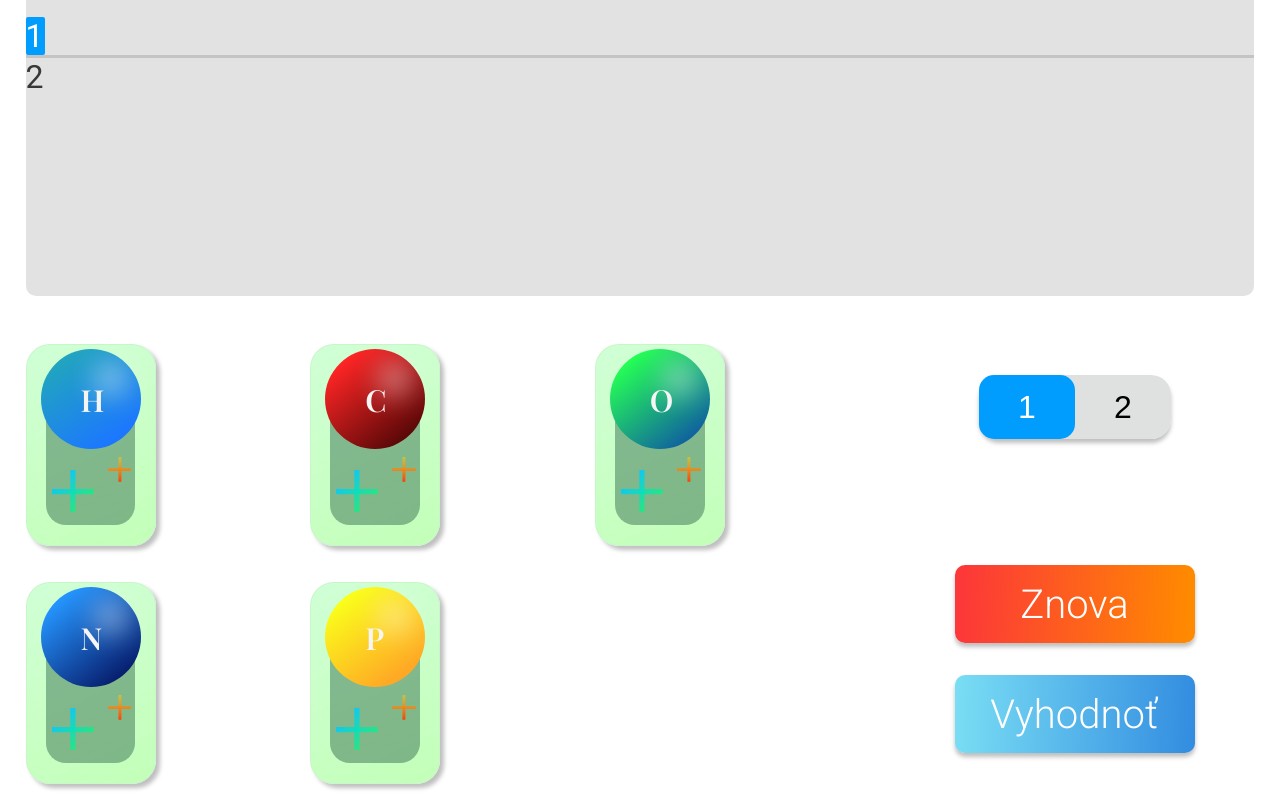
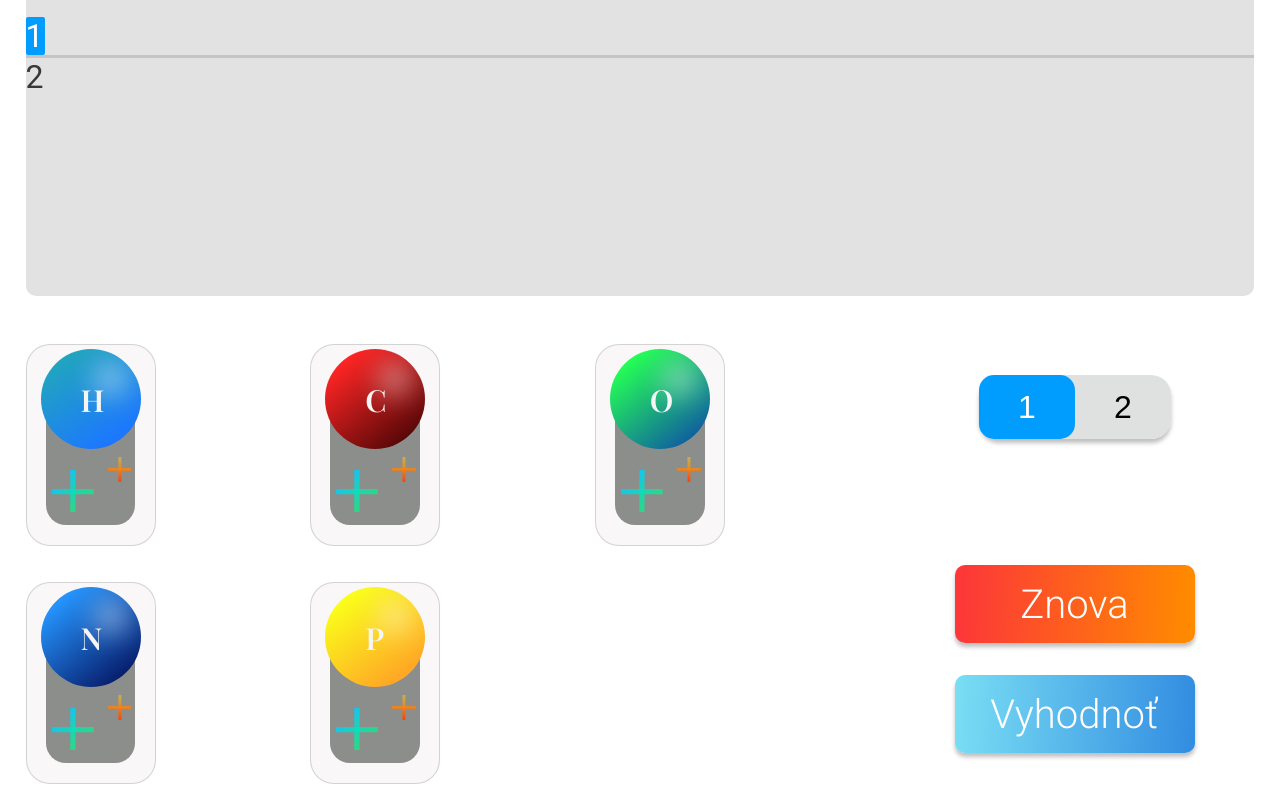
Before and after one commit to smravec/Photosynthesis-Breathing-React-Website, a React (Create React App) app: page /demo in a window 1280 px wide. Shown: the part 524-1324 px from the top of the page. Built offline with nearby package versions, Linux system fonts and the light colour scheme.

Commit message:
New color scheme

```diff
--- a/src/components/DemoPageComponents/AddAtomButtons.module.css
+++ b/src/components/DemoPageComponents/AddAtomButtons.module.css
@@ -14,14 +14,14 @@
     display: flex;
     justify-content: center;
 
-    background:  linear-gradient(155.17deg, rgba(0, 255, 25, 0.1863) 6.54%, rgba(36, 255, 0, 0.27) 94.59%);
-    border: 1px solid rgba(200, 245, 202, 0.82);
+    background-color: rgb(249, 247, 247);
+
+    border: 1px solid rgba(128, 128, 128, 0.31);
 
     width: 100%;
     max-width: 8rem;
     height: 12.5rem;
 
-    box-shadow: 4px 4px 4px rgba(0, 0, 0, 0.25);
     border-radius: 24px;
 
     margin-bottom: 1rem;
@@ -46,7 +46,7 @@
 
 /* Container for all the actual buttons */
 .InnerContainer{
-    background: rgba(73, 129, 95, 0.56);
+    background: rgba(56, 62, 58, 0.56);
 
     height: 80%;
     width: 70%;
@@ -124,11 +124,10 @@
     }
 
     .MainContainer{
-        background:  linear-gradient(155.17deg, rgba(0, 255, 25, 0.1863) 6.54%, rgba(36, 255, 0, 0.27) 94.59%);
+        background-color: rgb(249, 247, 247);
 
-        border: 1px solid rgba(200, 245, 202, 0.82);
+        border: 2px solid rgba(128, 128, 128, 0.31);
 
-        box-shadow: 4px 4px 4px rgba(0, 0, 0, 0.25);
 
         border-radius: 24px;
 
```
Also changed, not shown: src/index.css (line endings or trailing spaces).
